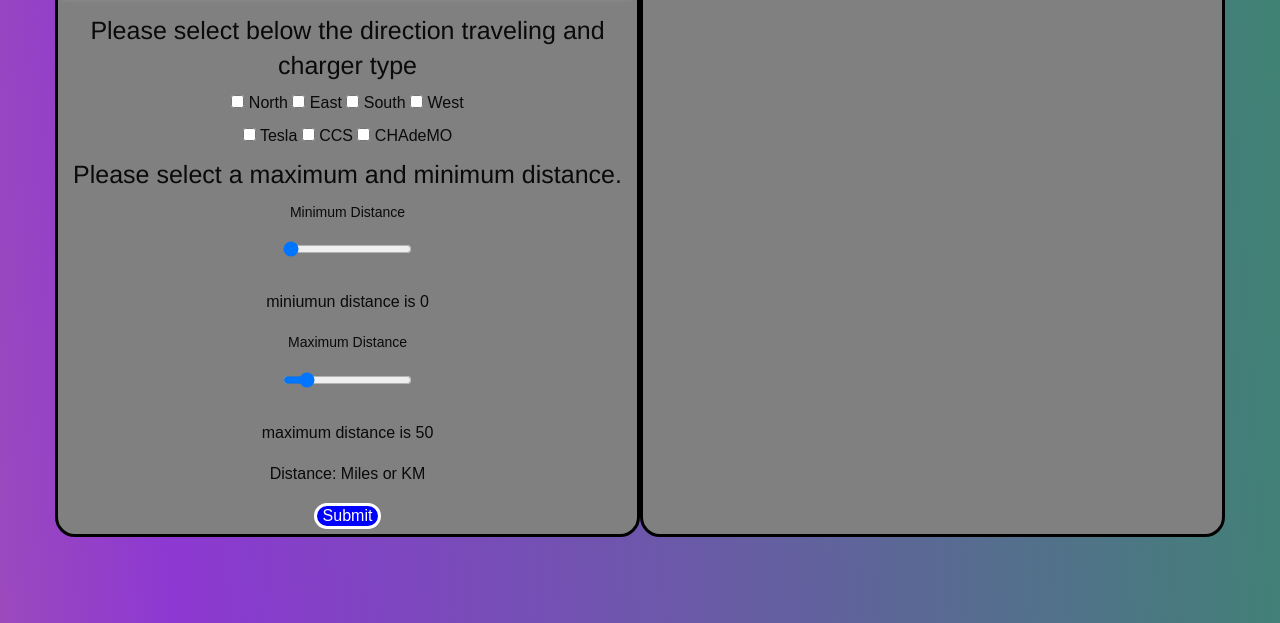
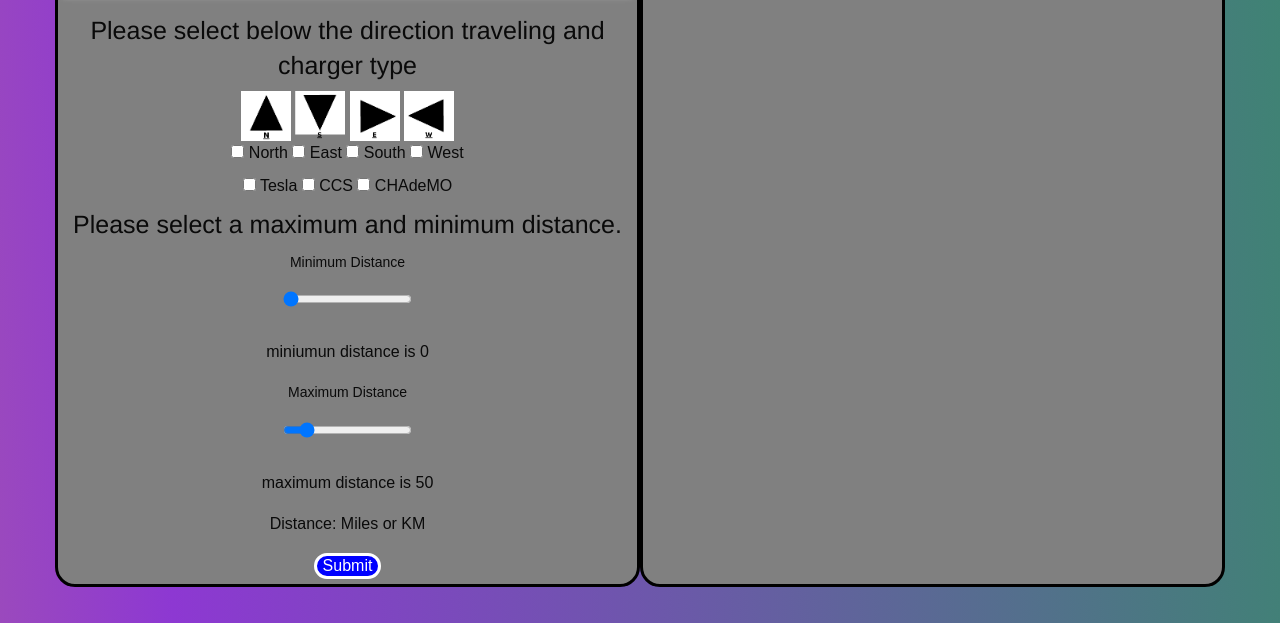
Before and after one commit to Jay3172/Find_Dry_Chargers, a plain HTML site: page index.html in a window 1280 px wide. Shown: the part 177-800 px from the top of the page. Drawn offline with nearby package versions, Linux system fonts and the light colour scheme; no server answers; a web font is replaced by a local one.

Commit message:
Add images

```diff
--- a/css/app.css
+++ b/css/app.css
@@ -69,3 +69,6 @@ header {
     border: 2px solid white;
     border-radius: 25px;
 }
+.directionArrow{
+    width:50px
+}
--- a/index.html
+++ b/index.html
@@ -7,6 +7,7 @@
   <meta http-equiv="x-ua-compatible" content="ie=edge">
   <meta name="viewport" content="width=device-width, initial-scale=1.0">
   <title>Find Dry Chargers</title>
+
   <!--Iconify Link for the SVG Framework-->
   <script src="https://code.iconify.design/2/2.2.1/iconify.min.js"></script>
   <!--Google Fonts Links-->
@@ -43,6 +44,10 @@
 
 
           <h4>Please select below the direction traveling and charger type</h4>
+          <img src="./Images/North.png"class="directionArrow">
+          <img src="./Images/South.png"class="directionArrow">
+          <img src="./Images/East.png"class="directionArrow">
+          <img src="./Images/West.png"class="directionArrow">
 
           <div id="checkboxOptions">
             <input type="checkbox" id="north" class="direction"> North
```
